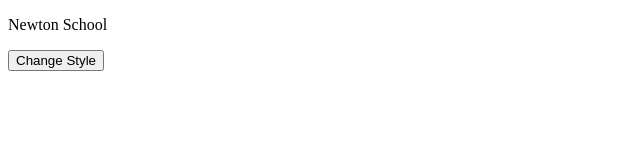
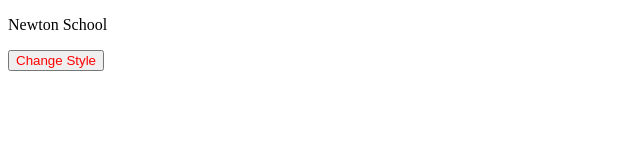
Before and after one commit to sambitkumar12/React-Text-Color-Toggle---Building-a-First-Custom-Functional-Component-Writing---q6esl7ry2c0w, a React app: page / in a window 1280 px wide. Shown: the top 160 px of the page, without its empty margins (0-640 px from the left). Built offline with nearby package versions, Linux system fonts and the light colour scheme.

Commit message:
Update App.css

```diff
--- a/src/styles/App.css
+++ b/src/styles/App.css
@@ -1,15 +1,17 @@
 /* code here  */
 
 
-.p{
+#button{
   color:red;
   fontStyle:normal;
   fontSize: '30px'
 }
 .redColor{
-
+  fontStyle:normal;
+  fontSize: '30px';
 }
 
 .blueColor{
-
+  fontStyle:italics;
+  fontSize: '30px';
 }
```
